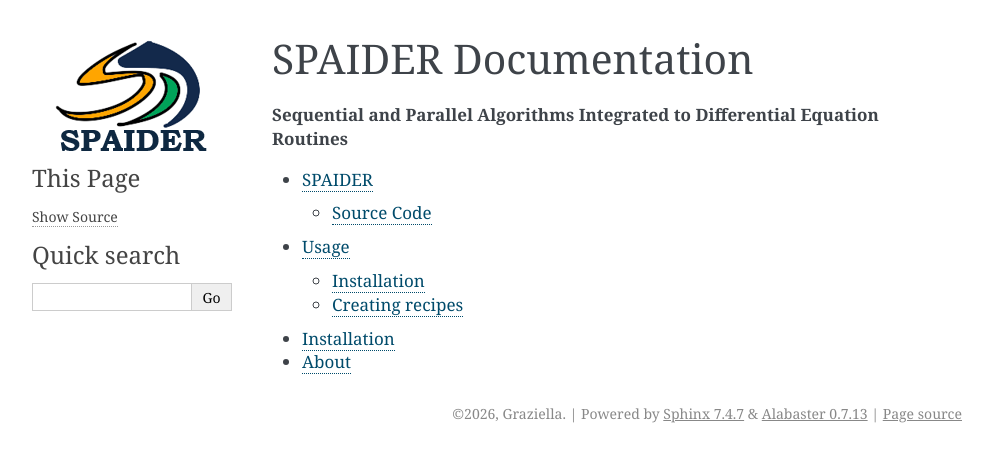
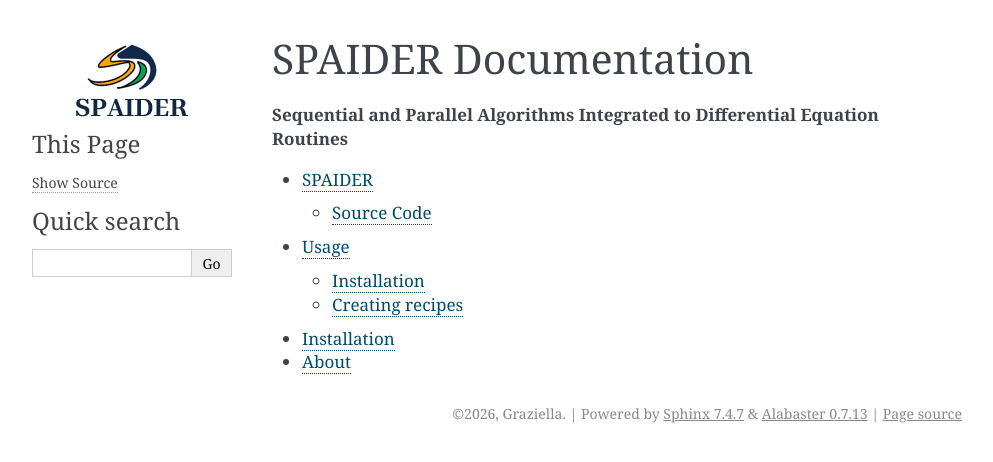
Before and after one commit to LizandroCloud/SPAIDER-M, a Sphinx documentation site: the page built from docs/source/index.rst, in a window 1280 px wide. Shown: the top 462 px of the page, without its empty margins (148-1141 px from the left). Built offline with Sphinx 7.4.7, drawn with Linux system fonts in a browser that asks for light colours.

Commit message:
Update conf.py

```diff
--- a/docs/source/conf.py
+++ b/docs/source/conf.py
@@ -32,7 +32,7 @@
     'github_repo': 'alabaster',
     'logo_name': False,
 }
-html_logo = 'static/logo_v3.png'
+html_logo = 'static/logo_v4.png'
 html_static_path = ['static']
 
 
```
